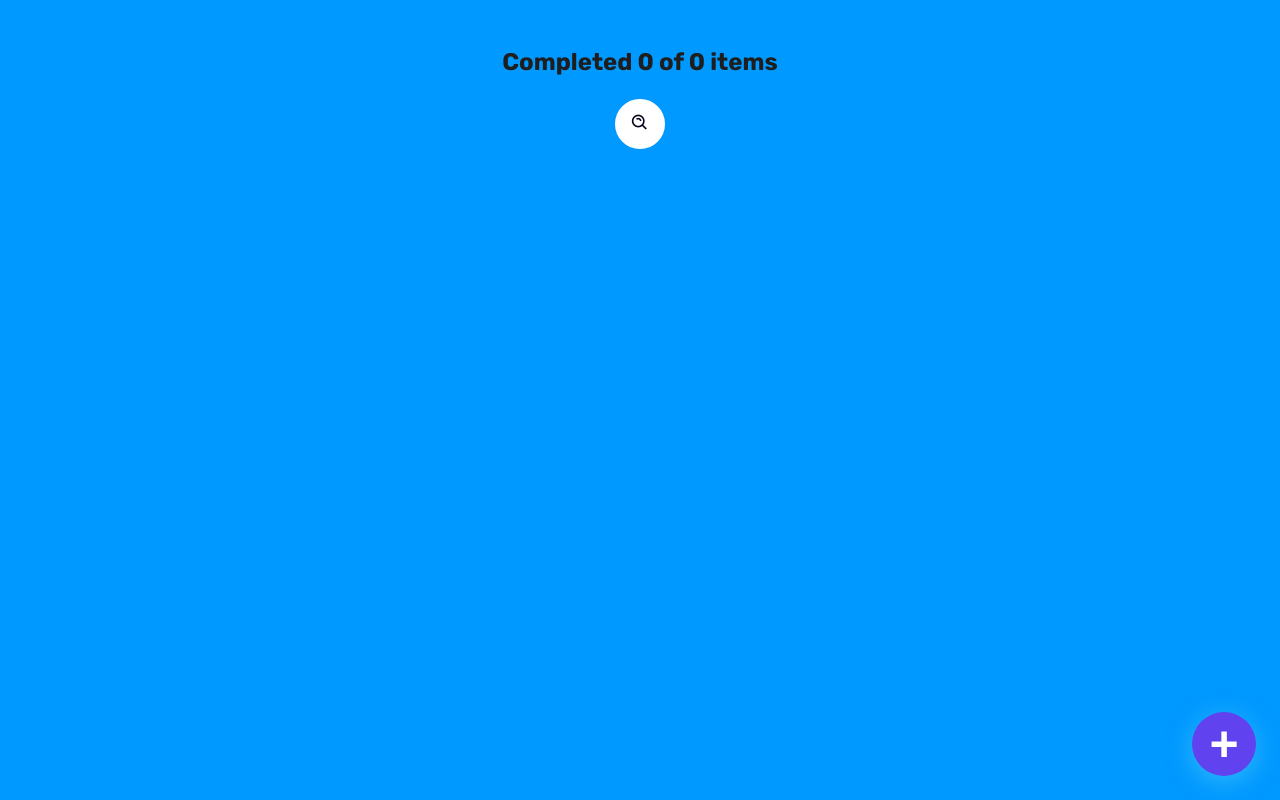
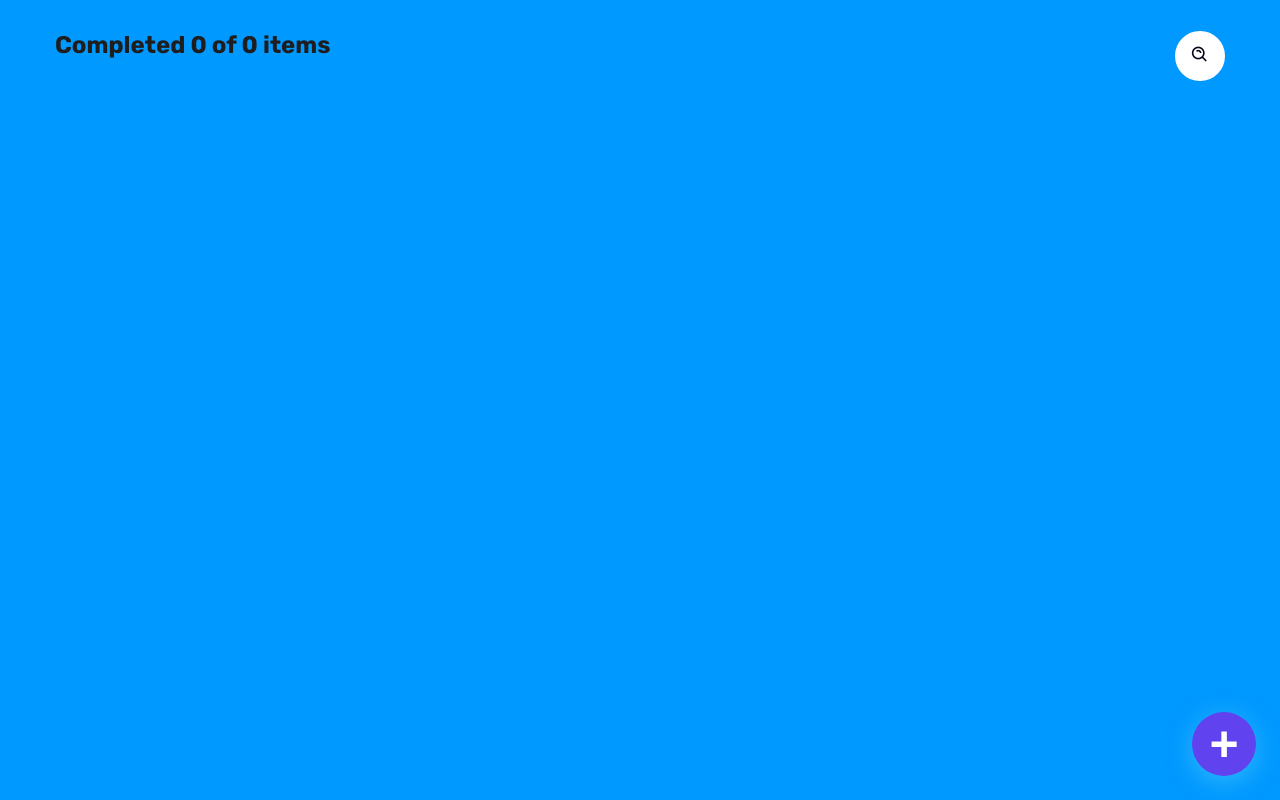
Before and after one commit to alvaro-barrera/react-todo-app, a React (Create React App) app: page / in a window 1280 px wide. Built offline with nearby package versions, Linux system fonts and the light colour scheme.

Commit message:
Added header

```diff
--- a/src/App/AppUI.js
+++ b/src/App/AppUI.js
@@ -1,12 +1,12 @@
 import React from "react";
-import { TodoCounter } from "../Components/TodoCounter/TodoCounter";
-import { TodoSearch } from "../Components/TodoSearch/TodoSearch";
+
 import { TodoList } from "../Components/TodoList/TodoList";
 import { TodoItem } from "../Components/TodoItem/TodoItem";
 import { TodoContext } from "../Context/TodoContext/index";
 import { Modal } from "../Modal";
 import { TodoButtonCreate } from "../Components/TodoButtonCreate/TodoButtonCreate";
 import { TodoForm } from "../TodoForm/TodoForm";
+import { TodoHeader } from "../Components/TodoHeader/TodoHeader";
 
 function AppUI() {
   const {
@@ -19,9 +19,7 @@ function AppUI() {
   } = React.useContext(TodoContext);
   return (
     <React.Fragment>
-      <TodoCounter />
-      <TodoSearch />
-
+      <TodoHeader />
       <TodoList>
         {loading && !searchedTodos.length && <p>¡Todo está listo!</p>}
         {searchedTodos.map((todo, i) => (
--- a/src/Components/TodoCounter/TodoCounter.css
+++ b/src/Components/TodoCounter/TodoCounter.css
@@ -2,5 +2,4 @@
   font-size: 24px;
   text-align: center;
   margin: 0;
-  padding: 48px;
 }
--- /dev/null
+++ b/src/Components/TodoHeader/TodoHeader.css
@@ -0,0 +1,6 @@
+.Header {
+  display: flex;
+  flex-wrap: wrap;
+  padding: 31px;
+  align-content: center;
+}
--- /dev/null
+++ b/src/Components/TodoHeader/TodoHeader.js
@@ -0,0 +1,12 @@
+import "./TodoHeader.css";
+import { TodoCounter } from "../TodoCounter/TodoCounter";
+import { TodoSearch } from "../TodoSearch/TodoSearch";
+const TodoHeader = () => {
+  return (
+    <div className="Header">
+      <TodoCounter />
+      <TodoSearch />
+    </div>
+  );
+};
+export { TodoHeader };
--- a/src/index.css
+++ b/src/index.css
@@ -15,10 +15,8 @@ body {
 }
 
 .Search {
+  margin-left: auto;
   position: relative;
-  top: 50%;
-  left: 50%;
-  transform: translate(-50%, -50%);
   transition: all 1s;
   width: 50px;
   height: 50px;
```
